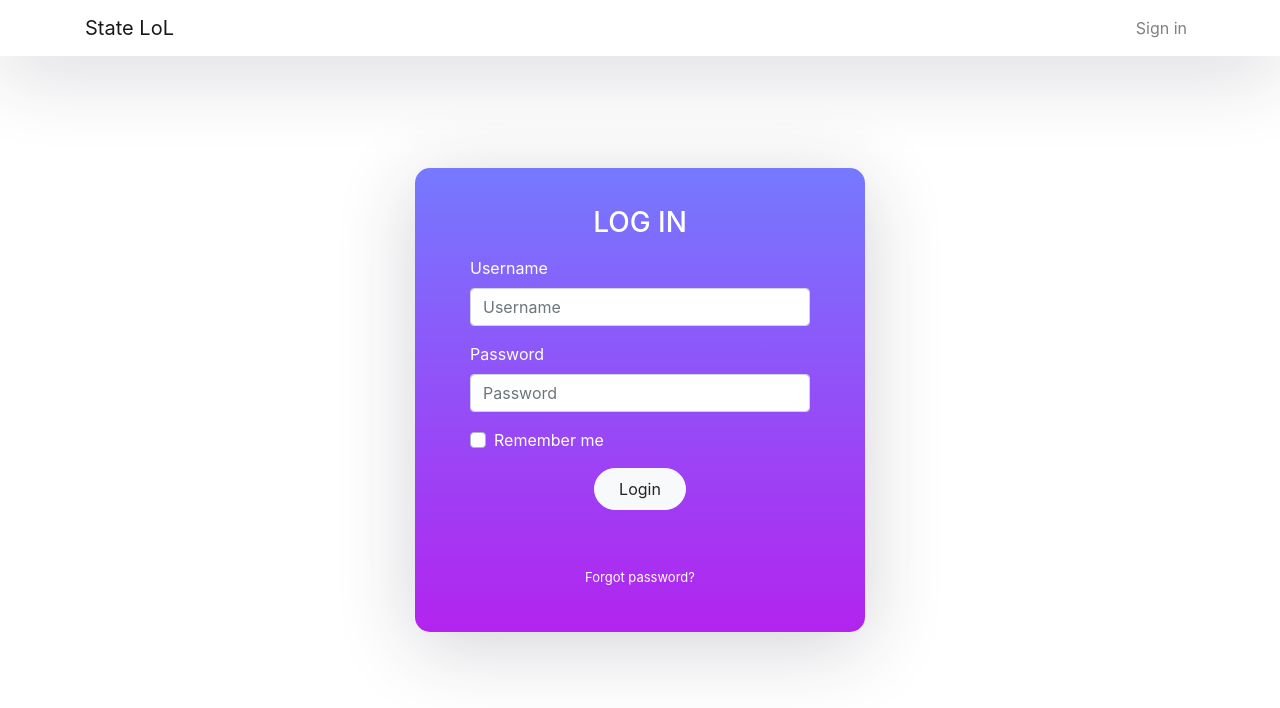
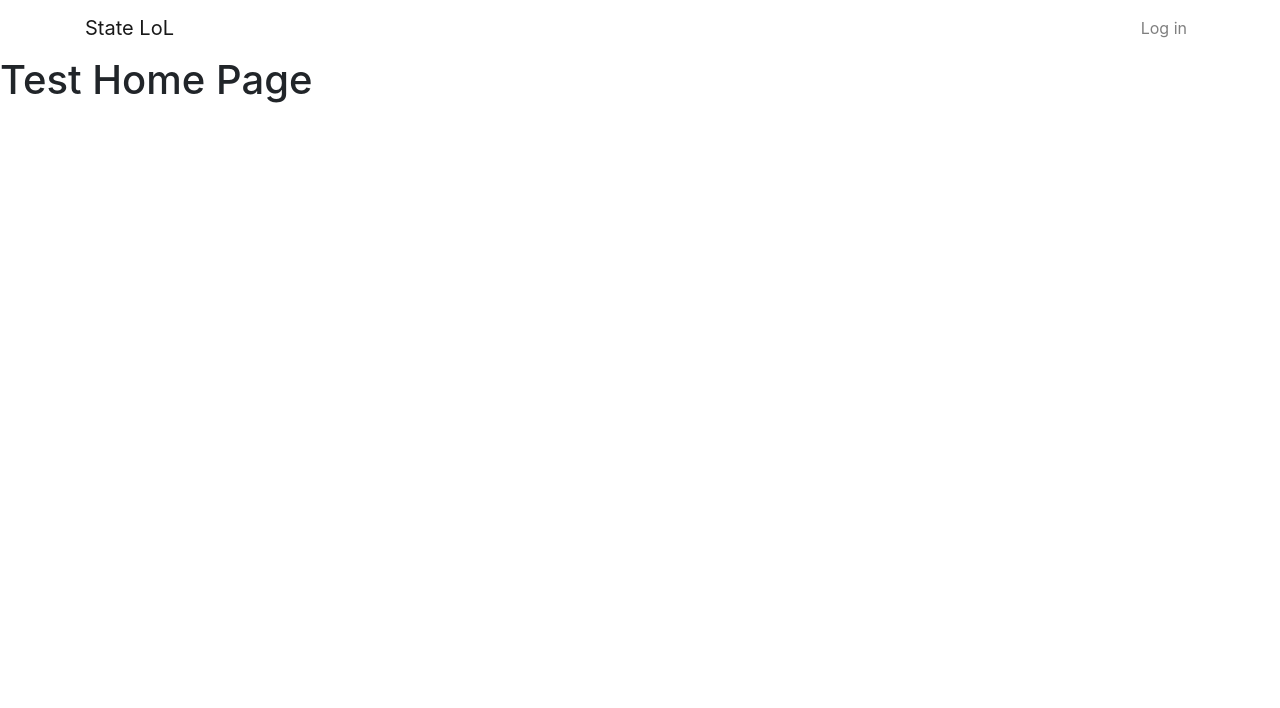
Before and after one commit to AndiSO-1/statelol, a React (Create React App) app: page / in a window 1280 px wide. Shown: the top 708 px of the page. Built offline with nearby package versions, Linux system fonts and the light colour scheme.

Commit message:
Update structure

```diff
--- a/package.json
+++ b/package.json
@@ -13,6 +13,7 @@
     "react-dom": "^17.0.1",
     "react-router-dom": "^5.2.0",
     "react-scripts": "4.0.2",
+    "styled-components": "^5.2.1",
     "web-vitals": "^1.1.0"
   },
   "scripts": {
--- a/src/App.css
+++ /dev/null
@@ -1,38 +0,0 @@
-.App {
-  text-align: center;
-}
-
-.App-logo {
-  height: 40vmin;
-  pointer-events: none;
-}
-
-@media (prefers-reduced-motion: no-preference) {
-  .App-logo {
-    animation: App-logo-spin infinite 20s linear;
-  }
-}
-
-.App-header {
-  background-color: #282c34;
-  min-height: 100vh;
-  display: flex;
-  flex-direction: column;
-  align-items: center;
-  justify-content: center;
-  font-size: calc(10px + 2vmin);
-  color: white;
-}
-
-.App-link {
-  color: #61dafb;
-}
-
-@keyframes App-logo-spin {
-  from {
-    transform: rotate(0deg);
-  }
-  to {
-    transform: rotate(360deg);
-  }
-}
--- a/src/App.js
+++ b/src/App.js
@@ -1,35 +1,33 @@
 import React from 'react';
 import '../node_modules/bootstrap/dist/css/bootstrap.min.css';
-import './App.css';
 import { BrowserRouter as Router, Switch, Route, Link } from "react-router-dom";
 
+// Login
 import Login from "./components/login";
 
+// Layout
+import Header from "./layouts/header";
+
+// Pages
+import Home from "./pages/home";
+
 function App() {
-  return (<Router>
-    <div className="App">
-      <nav className="navbar navbar-expand-lg navbar-light fixed-top">
-        <div className="container">
-          <Link className="navbar-brand" to={"/"}>State LoL</Link>
-          <div className="collapse navbar-collapse" id="navbarTogglerDemo02">
-            <ul className="navbar-nav ml-auto">
-              <li className="nav-item">
-                <Link className="nav-link" to={"/sign-in"}>Sign in</Link>
-              </li>
-            </ul>
-          </div>
-        </div>
-      </nav>
+  return (
+    <Router>
+      <Switch>
+        <Route path='/login' component={Login} />
 
-      <div className="outer">
-        <div className="inner">
+        <Route path='/' exact>
+          <Header />
+
           <Switch>
-            <Route exact path='/' component={Login} />
-            <Route path="/sign-in" component={Login} />
+            <Route path="/" exact component={Home} />
+            <Route path="/home" component={Home} />
           </Switch>
-        </div>
-      </div>
-    </div></Router>
+        </Route>
+
+      </Switch>
+    </Router>
   );
 }
 
--- /dev/null
+++ b/src/components/input.js
@@ -0,0 +1,19 @@
+import React, { Component } from "react";
+
+export default class Input extends Component {
+  constructor(props) {
+    super(props);
+      this.containerCss = "form-group";
+      if (this.props.color == "white")
+        this.containerCss = "form-group text-white";
+    }
+
+  render() {
+    return (
+      <div className={this.containerCss}>
+        <label>{this.props.name}</label>
+        <input type={this.props.type} className="form-control" placeholder={this.props.placeholder} />
+      </div>
+    );
+  }
+}
--- a/src/components/login.js
+++ b/src/components/login.js
@@ -1,21 +1,40 @@
 import React, { Component } from "react";
+import styled from 'styled-components';
+
+import Input from "./input";
+
+const Outer = styled.div`
+  display: flex;
+  justify-content: center;
+  flex-direction: column;
+  text-align: left;
+  height: 100%;
+  width: 100%;
+`;
+
+const Inner = styled.div`
+  width: 450px;
+  margin: auto;
+  background: #9152f8; /* For old browsers */
+  background: linear-gradient(to bottom,#7579ff,#b224ef);  /* For new browsers */
+  box-shadow: 0px 14px 80px rgba(34, 35, 58, 0.2);
+  padding: 40px 55px 45px 55px;
+  border-radius: 15px;
+  transition: all .3s;
+`;
 
 export default class Login extends Component {
   render() {
     return (
+      <Outer>
+        <Inner>
           <form>
 
-                <h3 className="text-white">LOG IN</h3>
+            <h3 className="text-white text-center">LOG IN</h3>
 
-                <div className="form-group text-white">
-                    <label>Username</label>
-                    <input type="text" className="form-control" placeholder="Username" />
-                </div>
+            <Input name="Username" type="text" placeholder="Username" color="white"/>
 
-                <div className="form-group text-white">
-                    <label>Password</label>
-                    <input type="password" className="form-control" placeholder="Password" />
-                </div>
+            <Input name="Password" type="password" placeholder="Password" color="white"/>
 
             <div className="form-group text-white">
               <div className="custom-control custom-checkbox">
@@ -30,6 +49,8 @@ export default class Login extends Component {
               <a href="#" className="text-white">Forgot password?</a>
             </p>
           </form>
+        </Inner>
+      </Outer>
     );
   }
 }
--- a/src/index.css
+++ b/src/index.css
@@ -1,67 +1,4 @@
-* {
-  box-sizing: border-box;
-}
-
-body {
-  min-height: 100vh;
-  display: flex;
-  font-weight: 400;
-  font-family: sans-serif;
-}
-
-body, html, .App, #root, .outer {
+body, html, #root{
   width: 100%;
   height: 100%;
 }
-
-.navbar-light {
-  background-color: #ffffff;
-  box-shadow: 0px 14px 80px rgba(34, 35, 58, 0.2);
-}
-
-.outer {
-  display: flex;
-  justify-content: center;
-  flex-direction: column;
-  text-align: left;
-}
-
-.inner {
-  width: 450px;
-  margin: auto;
-  background: #9152f8; /* For old browsers */
-  background: linear-gradient(to bottom,#7579ff,#b224ef);  /* For new browsers */
-  box-shadow: 0px 14px 80px rgba(34, 35, 58, 0.2);
-  padding: 40px 55px 45px 55px;
-  border-radius: 15px;
-  transition: all .3s;
-}
-
-.outer .form-control:focus {
-  border-color: #167bff;
-  box-shadow: none;
-}
-
-.outer h3 {
-  text-align: center;
-  margin: 0;
-  line-height: 1;
-  padding-bottom: 20px;
-}
-
-.custom-control-label {
-  font-weight: 400;
-}
-
-.forgot-password,
-.forgot-password a {
-  text-align: right;
-  font-size: 13px;
-  padding-top: 10px;
-  color: #7f7d7d;
-  margin: 0;
-}
-
-.forgot-password a {
-  color: #167bff;
-}
--- /dev/null
+++ b/src/layouts/header.js
@@ -0,0 +1,21 @@
+import React, { Component } from "react";
+import { BrowserRouter as Router, Switch, Route, Link } from "react-router-dom";
+
+export default class Header extends Component {
+  render() {
+    return (
+      <nav className="navbar navbar-expand-lg navbar-light">
+        <div className="container">
+          <Link className="navbar-brand" to={"/"}>State LoL</Link>
+          <div className="collapse navbar-collapse" id="navbarTogglerDemo02">
+            <ul className="navbar-nav ml-auto">
+              <li className="nav-item">
+                <Link className="nav-link" to={"/login"}>Log in</Link>
+              </li>
+            </ul>
+          </div>
+        </div>
+      </nav>
+    );
+  }
+}
--- /dev/null
+++ b/src/pages/home.js
@@ -0,0 +1,11 @@
+import React, { Component } from "react";
+
+export default class Home extends Component {
+  render() {
+    return (
+      <div>
+        <h1>Test Home Page</h1>
+      </div>
+    );
+  }
+}
```
Also changed, not shown: 1 other file (tests, documents, lock files or other folders). Lines whose indentation alone changed are shown as unchanged.
